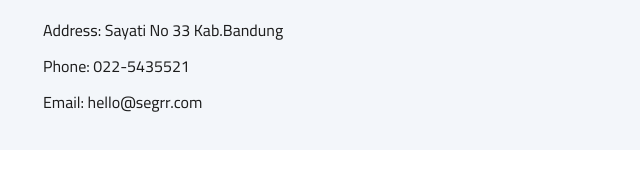
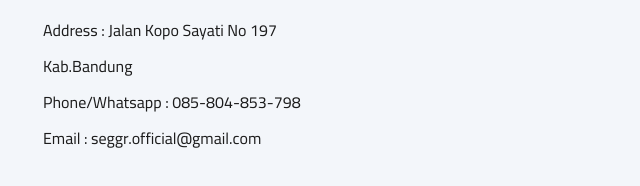
Before and after one commit to segrrofficial/segrrofficial.github.io, a plain HTML site: page index.html in a window 1280 px wide. Shown: the part 1699-1885 px from the top of the page, without its empty margins (27-667 px from the left). Before the commit the page ends 1849 px from the top, so only its background shows below. Drawn offline with Linux system fonts and the light colour scheme.

Commit message:
Update index.html

```diff
--- a/index.html
+++ b/index.html
@@ -213,7 +213,7 @@
 
     <!-- Latest Product Section End -->
     <!-- Footer Section Begin -->
-    <footer class="footer spad">
+   <footer class="footer spad">
         <div class="container">
             <div class="row">
                 <div class="col-lg-3 col-md-6 col-sm-6">
@@ -222,9 +222,9 @@
                             <a href="./index.html"><img src="img/logo.png" alt=""></a>
                         </div>
                         <ul>
-                            <li>Address: Sayati No 33 Kab.Bandung</li>
-                            <li>Phone: 022-5435521</li>
-                            <li>Email: hello@segrr.com</li>
+                            <li>Address : Jalan Kopo Sayati No 197 Kab.Bandung </li>
+                            <li>Phone/Whatsapp : 085-804-853-798</li>
+                            <li>Email : seggr.official@gmail.com</li>
                         </ul>
                     </div>
                 </div>
```
